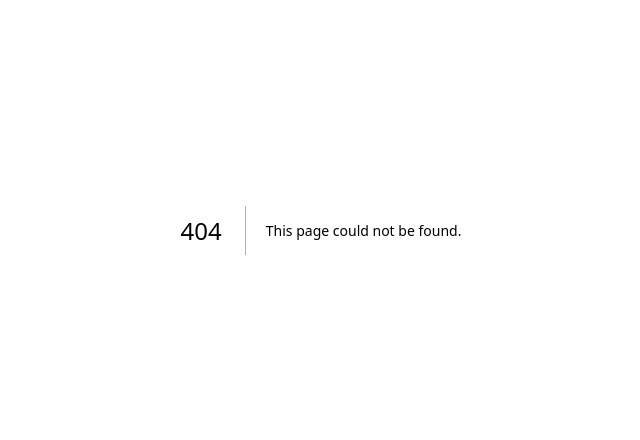
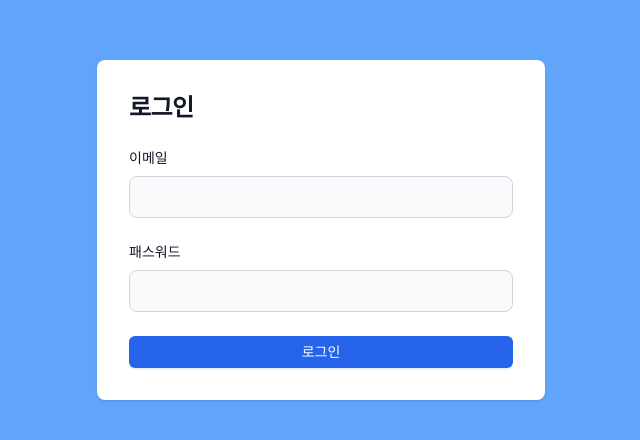
Before and after one commit to pizza7311/cloud_frontend, a Next.js app: page /login in a window 1280 px wide. Before the commit this address had no page. Shown: the part 170-610 px from the top of the page, without its empty margins (319-959 px from the left). Built offline with nearby package versions, Linux system fonts and the light colour scheme.

Commit message:
feat: Add login page Component

```diff
--- /dev/null
+++ b/src/pages/login.tsx
@@ -0,0 +1,54 @@
+import { Button } from "antd";
+
+const Login = () => {
+  return (
+    <section className="bg-blue-400">
+      <div className="flex flex-col items-center justify-center px-6 py-8 mx-auto md:h-screen lg:py-0">
+        <div className="w-full bg-white rounded-lg shadow  md:mt-0 sm:max-w-md xl:p-0 ">
+          <div className="p-6 space-y-4 md:space-y-6 sm:p-8">
+            <h1 className="text-xl font-bold leading-tight tracking-tight text-gray-900 md:text-2xl ">
+              로그인
+            </h1>
+            <div className="space-y-4 md:space-y-6">
+              <div>
+                <label
+                  htmlFor="email"
+                  className="block mb-2 text-sm font-medium text-gray-900 "
+                >
+                  이메일
+                </label>
+                <input
+                  type="email"
+                  name="email"
+                  id="email"
+                  className="bg-gray-50 border border-gray-300 text-gray-900 sm:text-sm rounded-lg focus:ring-primary-600 focus:border-primary-600 block w-full p-2.5 "
+                ></input>
+              </div>
+              <div>
+                <label
+                  htmlFor="password"
+                  className="block mb-2 text-sm font-medium text-gray-900 "
+                >
+                  패스워드
+                </label>
+                <input
+                  type="password"
+                  name="password"
+                  id="password"
+                  className="bg-gray-50 border border-gray-300 text-gray-900 sm:text-sm rounded-lg focus:ring-primary-600 focus:border-primary-600 block w-full p-2.5"
+                ></input>
+              </div>
+              <div className="flex items-center justify-between">
+                <Button className="bg-blue-600 w-full" type="primary">
+                  로그인
+                </Button>
+              </div>
+            </div>
+          </div>
+        </div>
+      </div>
+    </section>
+  );
+};
+
+export default Login;
```
